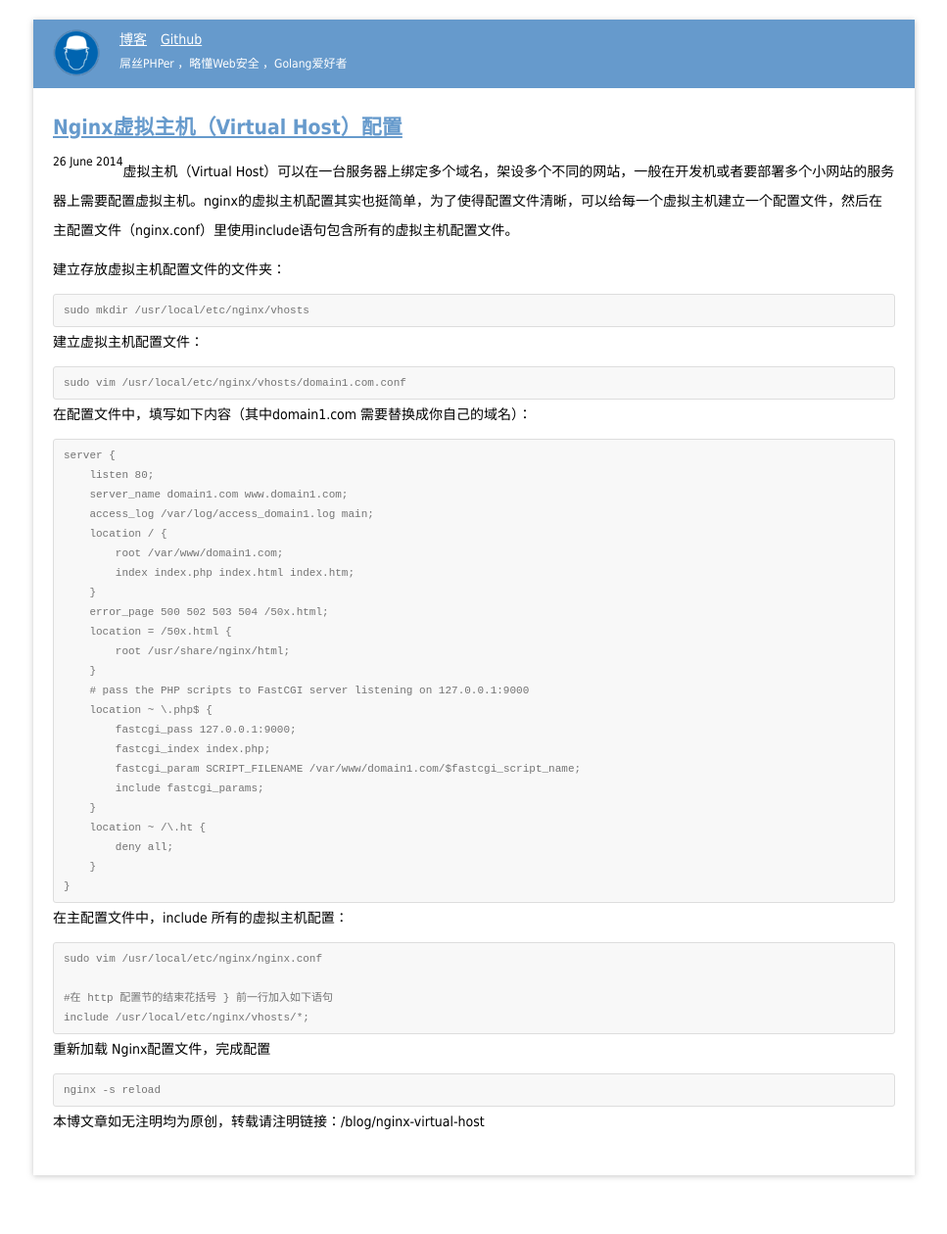
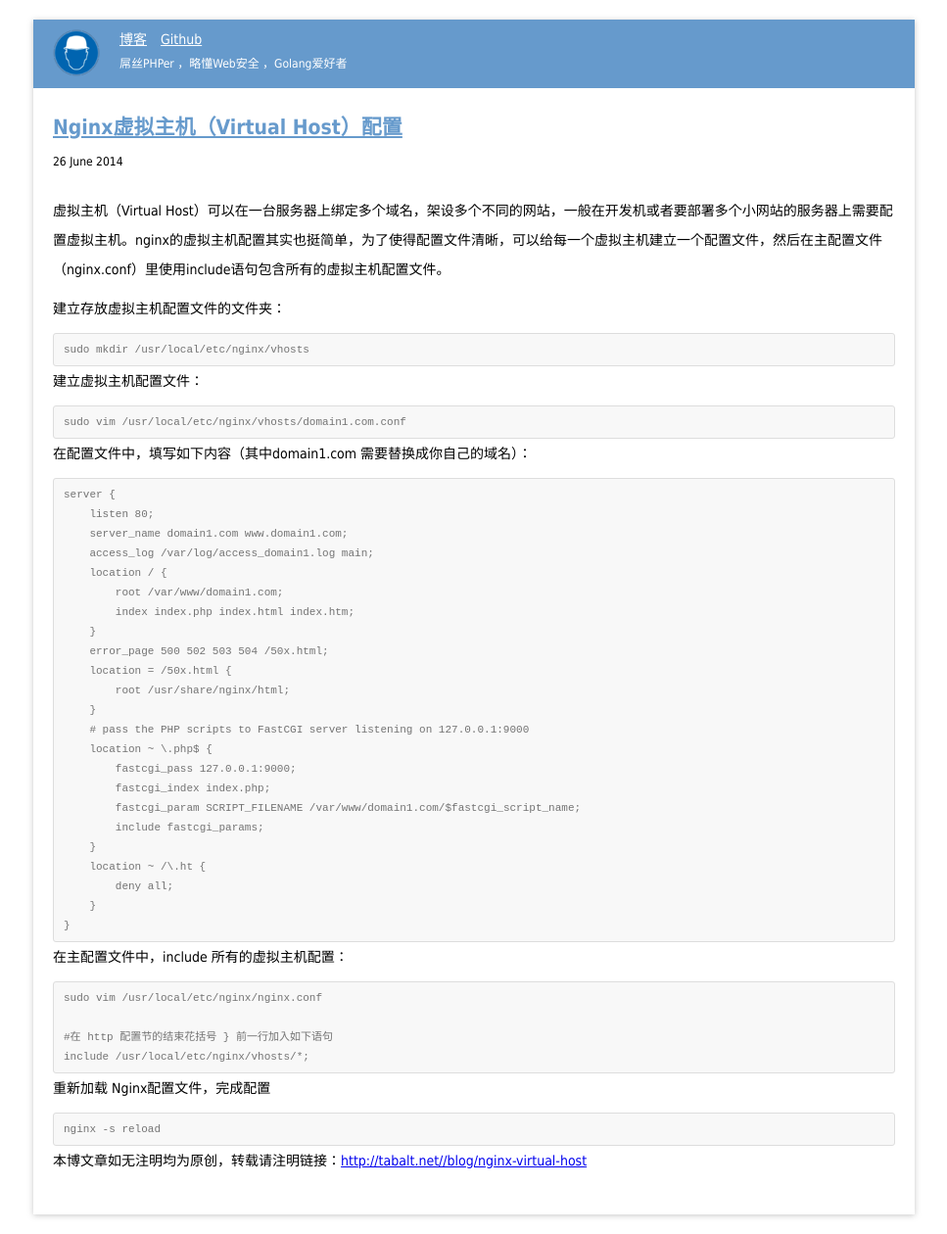
Before and after one commit to tabalt/tabalt.github.io, a Jekyll site: the page built from _posts/2014-06-26-nginx-virtual-host.md, in a window 1280 px wide. Shown: the whole page at 98% size, without its empty margins (156-1123 px from the left). Built offline with Jekyll 4.4.1, drawn with Linux system fonts in a browser that asks for light colours; Markdown is read by kramdown in place of the engine named in the settings; comment, search, counter and statistics services are not loaded; before the commit the page ends 1220 px from its top, so only the background shows below that; part of the change alters nothing that is shown.

Commit message:
Update post.html

```diff
--- a/_layouts/post.html
+++ b/_layouts/post.html
@@ -11,12 +11,12 @@ layout: default
         </p>
         <div style="float:left; margin-left:10px;" class="bdsharebuttonbox"><a href="#" class="bds_more" data-cmd="more"></a><a href="#" class="bds_qzone" data-cmd="qzone" title="分享到QQ空间"></a><a href="#" class="bds_tsina" data-cmd="tsina" title="分享到新浪微博"></a><a href="#" class="bds_tqq" data-cmd="tqq" title="分享到腾讯微博"></a><a href="#" class="bds_renren" data-cmd="renren" title="分享到人人网"></a><a href="#" class="bds_weixin" data-cmd="weixin" title="分享到微信"></a></div>
         <script>window._bd_share_config={"common":{"bdSnsKey":{},"bdText":"","bdMini":"2","bdMiniList":false,"bdPic":"","bdStyle":"1","bdSize":"16"},"share":{},"image":{"viewList":["qzone","tsina","tqq","renren","weixin"],"viewText":"分享到：","viewSize":"16"},"selectShare":{"bdContainerClass":null,"bdSelectMiniList":["qzone","tsina","tqq","renren","weixin"]}};with(document)0[(getElementsByTagName('head')[0]||body).appendChild(createElement('script')).src='http://bdimg.share.baidu.com/static/api/js/share.js?v=89860593.js?cdnversion='+~(-new Date()/36e5)];</script>
-
+        <div style="clear:both;"></div>
     </div>
     <div class="post-content">
         {{ content }}
     </div>
-    <p>本博文章如无注明均为原创，转载请注明链接：{{ page.url }}</p>
+    <p>本博文章如无注明均为原创，转载请注明链接：<a href="http://tabalt.net/{{ page.url }}">http://tabalt.net/{{ page.url }}</a></a></p>
     <div class="bdsharebuttonbox"><a href="#" class="bds_more" data-cmd="more"></a><a href="#" class="bds_qzone" data-cmd="qzone" title="分享到QQ空间"></a><a href="#" class="bds_tsina" data-cmd="tsina" title="分享到新浪微博"></a><a href="#" class="bds_tqq" data-cmd="tqq" title="分享到腾讯微博"></a><a href="#" class="bds_renren" data-cmd="renren" title="分享到人人网"></a><a href="#" class="bds_weixin" data-cmd="weixin" title="分享到微信"></a></div>
     <script>window._bd_share_config={"common":{"bdSnsKey":{},"bdText":"","bdMini":"2","bdMiniList":false,"bdPic":"","bdStyle":"1","bdSize":"16"},"share":{},"image":{"viewList":["qzone","tsina","tqq","renren","weixin"],"viewText":"分享到：","viewSize":"16"},"selectShare":{"bdContainerClass":null,"bdSelectMiniList":["qzone","tsina","tqq","renren","weixin"]}};with(document)0[(getElementsByTagName('head')[0]||body).appendChild(createElement('script')).src='http://bdimg.share.baidu.com/static/api/js/share.js?v=89860593.js?cdnversion='+~(-new Date()/36e5)];</script>
 </div>
```
